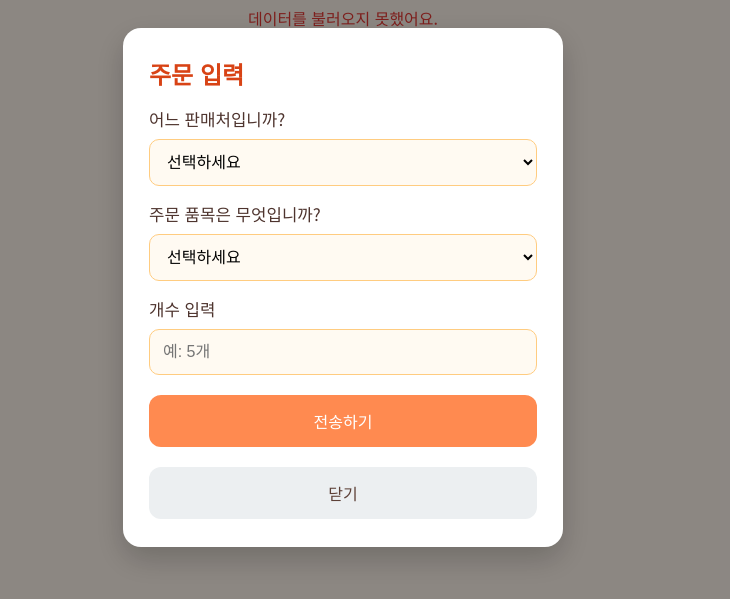
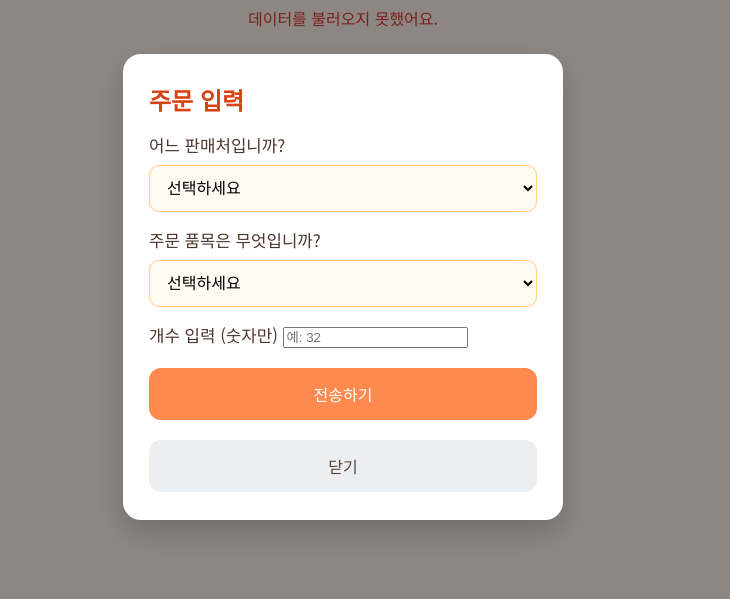
Before and after one commit to lee6097/uwsctable, a plain HTML site: page index.html in a window 1280 px wide. Both pictures are taken after a click on the button "주문하기". Shown: the part 113-712 px from the top of the page, without its empty margins (297-1027 px from the left). Drawn offline with nearby package versions, Linux system fonts and the light colour scheme; no server answers.

Commit message:
Update index.html

```diff
--- a/index.html
+++ b/index.html
@@ -291,8 +291,14 @@
           </label>
         </div>
 
-        <label>개수 입력
-          <input type="text" id="countInput" placeholder="예: 5개" required />
+        <label>개수 입력 (숫자만)
+          <input
+            type="number"
+            id="countInput"
+            placeholder="예: 32"
+            min="1"
+            required
+          />
         </label>
 
         <button type="submit" id="submitBtn">전송하기</button>
@@ -675,7 +681,7 @@
       }
 
       const item =
-        `${itemName} / ${count}`;
+        `${itemName} / ${count}개`;
 
       openConfirm({
 
```
